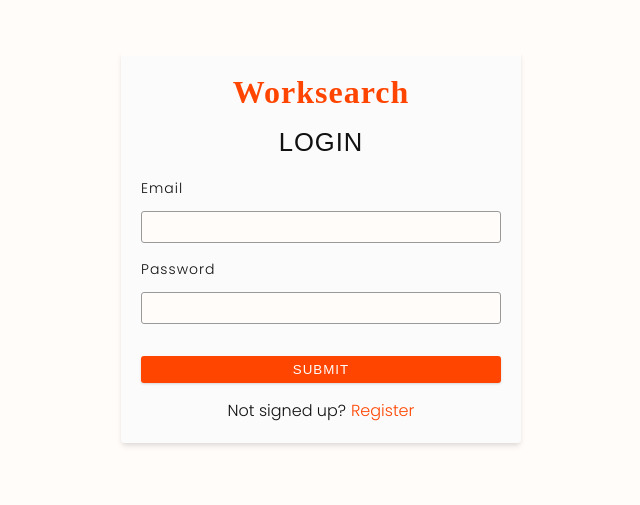
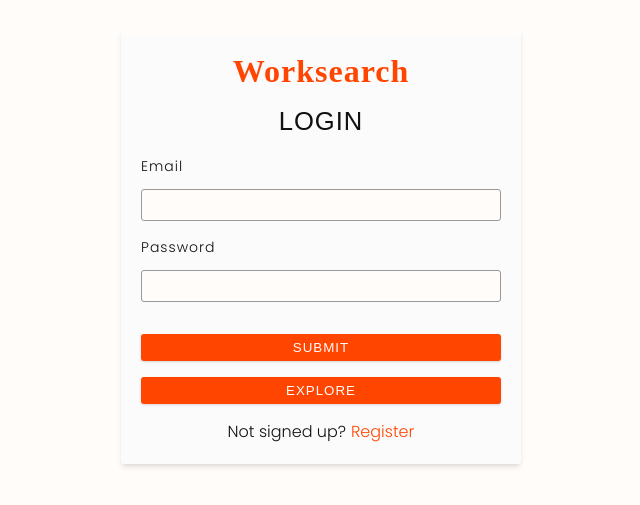
Before and after one commit to Nimira43/Pen-Icon-Animation, a React (Vite) app: page /login in a window 1280 px wide. Shown: the part 153-658 px from the top of the page, without its empty margins (319-959 px from the left). Built offline with nearby package versions, Linux system fonts and the light colour scheme; a web font is replaced by a local one.

Commit message:
Added Explore button.

```diff
--- a/src/pages/Login.jsx
+++ b/src/pages/Login.jsx
@@ -12,6 +12,7 @@ const Login = () => {
         <FormRow type='email' name='email' />
         <FormRow type='password' name='password' />
         <button type='submit' className='btn btn-block'>Submit</button>
+        <button type='button' className='btn btn-block'>Explore</button>
         <p>
           Not signed up?
           <Link to='/register' className='link'>Register</Link>
@@ -21,42 +22,4 @@ const Login = () => {
   )
 }
 
-
-
-
-
-
 export default Login
-
-// import Logo  from '../components/Logo'
-// import FormRow  from '../components/FormRow'
-// import Wrapper from '../assets/wrappers/RegisterAndLoginPage'
-
-// import { Link } from 'react-router-dom'
-
-// const Login = () => {
-//   return (
-//     <Wrapper>
-//       <form className='form'>
-//         <Logo />
-//         <h4>Login</h4>
-//         <FormRow type='email' name='email' defaultValue='john@gmail.com' />
-//         <FormRow type='password' name='password' defaultValue='secret123' />
-//         <button type='submit' className='btn btn-block'>
-//           submit
-//         </button>
-//         <button type='button' className='btn btn-block'>
-//           explore the app
-//         </button>
-//         <p>
-//           Not a member yet?
-//           <Link to='/register' className='member-btn'>
-//             Register
-//           </Link>
-//         </p>
-//       </form>
-//     </Wrapper>
-//   )
-// }
-
-// export default Login;
```
